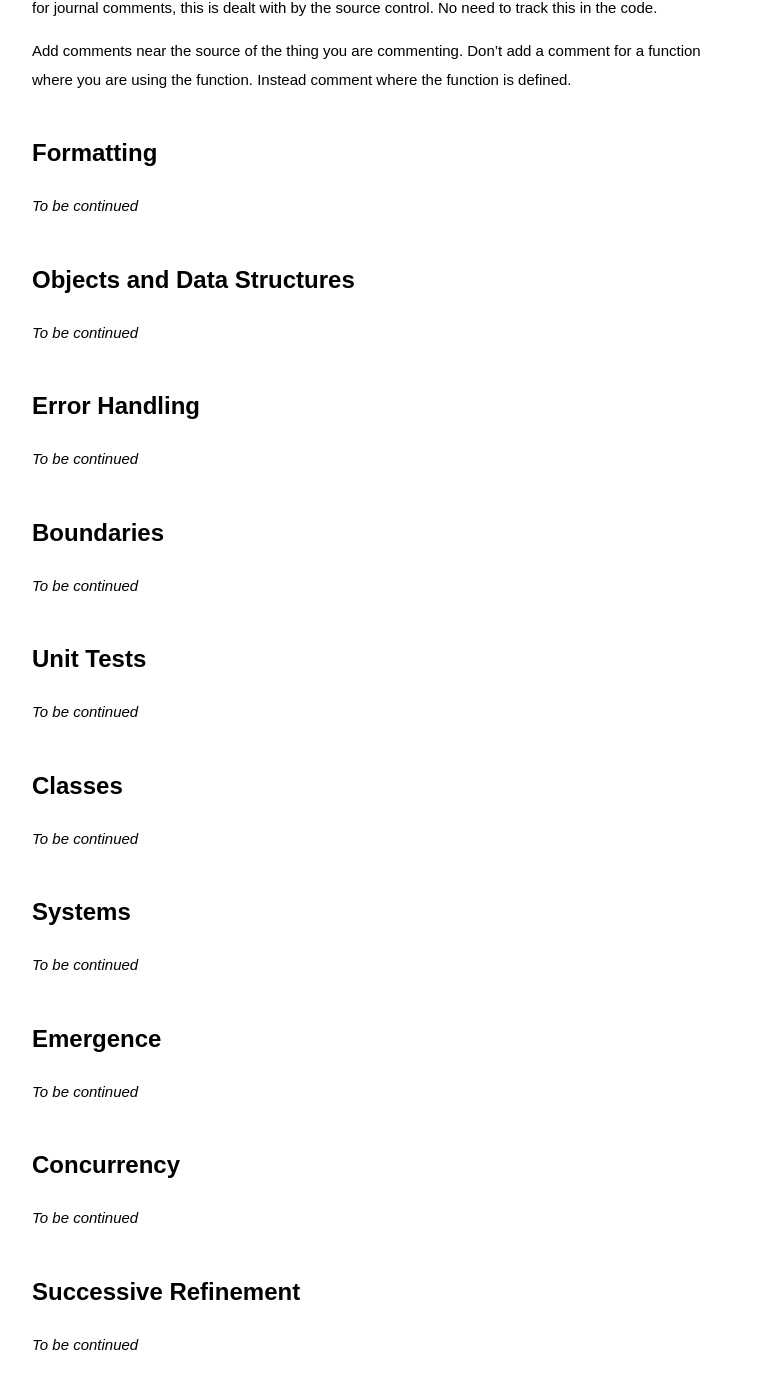
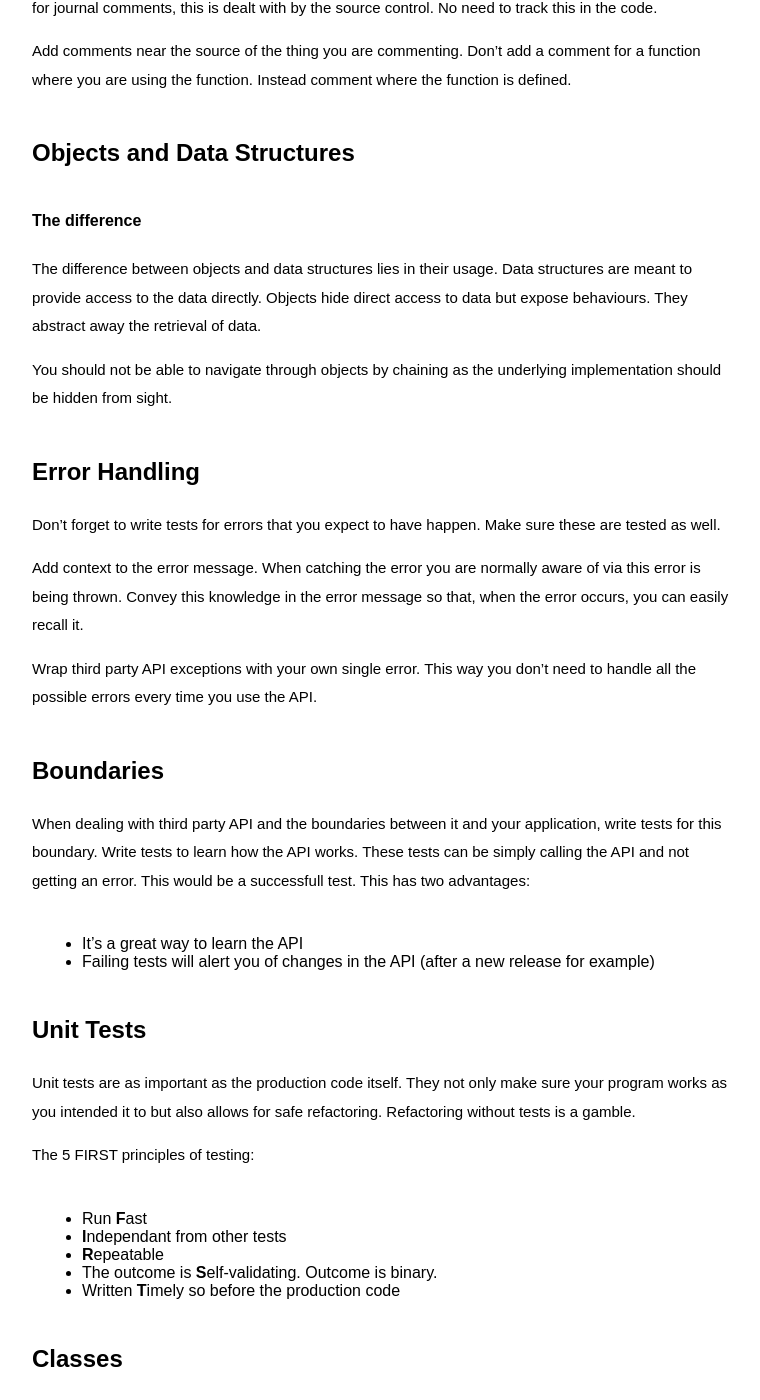
Before and after one commit to svenhofstede-zz/svenhofstede.github.ios, a Jekyll site: the page built from _posts/2016-12-12-clean-code-summary.md, in a window 1280 px wide and 1400 px high, scrolled down 3255 px. Shown: the whole window, without its empty margins (258-1018 px from the left). Built offline with Jekyll 4.4.1, drawn with Linux system fonts in a browser that asks for light colours; some web fonts are replaced.

Commit message:
Update clean code and add effective python and kent beck

```diff
--- a/_posts/2016-12-12-clean-code-summary.md
+++ b/_posts/2016-12-12-clean-code-summary.md
@@ -92,25 +92,40 @@ Don't leave commented code hanging around. If you don't need it, get rid of it.
 
 Add comments near the source of the thing you are commenting. Don't add a comment for a function where you are using the function. Instead comment where the function is defined.
 
-## Formatting
-
-*To be continued*
-
 ## Objects and Data Structures
 
-*To be continued*
+#### The difference
+
+The difference between objects and data structures lies in their usage. Data structures are meant to provide access to the data directly. Objects hide direct access to data but expose behaviours. They abstract away the retrieval of data.
+
+You should not be able to navigate through objects by chaining as the underlying implementation should be hidden from sight.
 
 ## Error Handling
 
-*To be continued*
+Don't forget to write tests for errors that you expect to have happen. Make sure these are tested as well.
+
+Add context to the error message. When catching the error you are normally aware of via this error is being thrown. Convey this knowledge in the error message so that, when the error occurs, you can easily recall it.
+
+Wrap third party API exceptions with your own single error. This way you don't need to handle all the possible errors every time you use the API.
 
 ## Boundaries
 
-*To be continued*
+When dealing with third party API and the boundaries between it and your application, write tests for this boundary. Write tests to learn how the API works. These tests can be simply calling the API and not getting an error. This would be a successfull test. This has two advantages:
+
+* It's a great way to learn the API
+* Failing tests will alert you of changes in the API (after a new release for example)
 
 ## Unit Tests
 
-*To be continued*
+Unit tests are as important as the production code itself. They not only make sure your program works as you intended it to but also allows for safe refactoring. Refactoring without tests is a gamble.
+
+The 5 FIRST principles of testing:
+
+* Run **F**ast
+* **I**ndependant from other tests
+* **R**epeatable
+* The outcome is **S**elf-validating. Outcome is binary.
+* Written **T**imely so before the production code
 
 ## Classes
 
```
Also changed, not shown: _posts/2016-12-02-book-list.md (+3 -1 lines).
